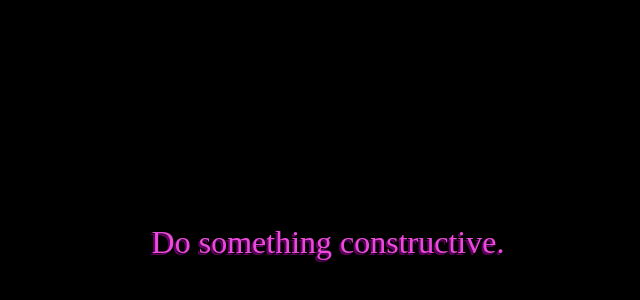
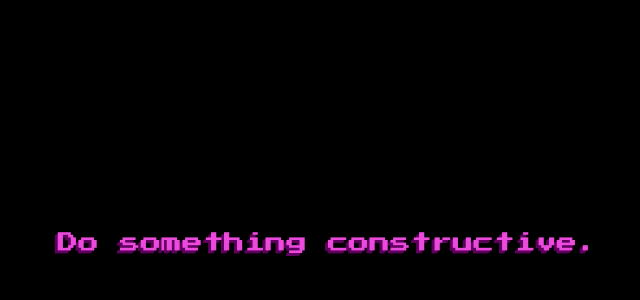
Before and after one commit to jghinestrosa/do-something-constructive, a website with bundled scripts: page src/index.html in a window 1280 px wide. Shown: the part 158-458 px from the top of the page, without its empty margins (312-952 px from the left). Built offline with nearby package versions, Linux system fonts and the light colour scheme.

Commit message:
Add pixelated font

```diff
--- a/src/css/main.css
+++ b/src/css/main.css
@@ -13,13 +13,13 @@ body {
 }
 
 .suggestion {
-  color: purple;
   color: #ec4add;
-  text-shadow: -2px 2px #5f005f;
-  font-size: 2em;
+  text-shadow: -2px 2px #5f005f, -3px 3px #5f005f;
+  font-size: 1.3em;
   text-align: center;
   padding: 0.5em;
   -moz-user-select: none;
   -webkit-user-select: none;
   -ms-user-select: none;
+  font-family: 'Press Start 2P', cursive;
 }
--- a/src/index.html
+++ b/src/index.html
@@ -3,6 +3,7 @@
   <head>
     <meta charset="utf-8">
     <meta name="viewport" content="width=device-width, user-scalable=no">
+    <link href="https://fonts.googleapis.com/css?family=Press+Start+2P" rel="stylesheet">
     <link href="./css/main.css" rel="stylesheet"/>
     <link rel="manifest" href="/manifest.json">
     <title>Do something constructive.</title>
```
